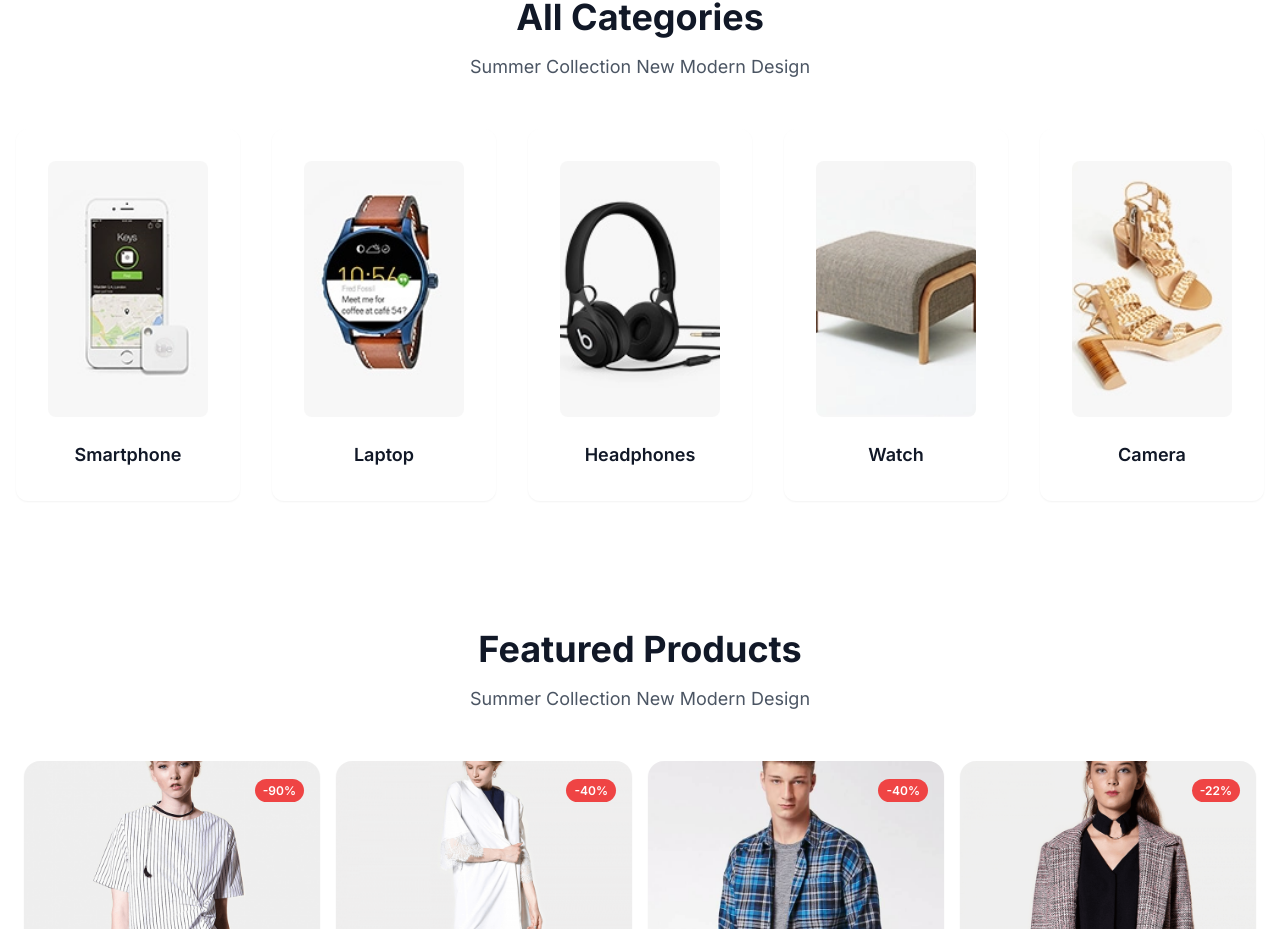
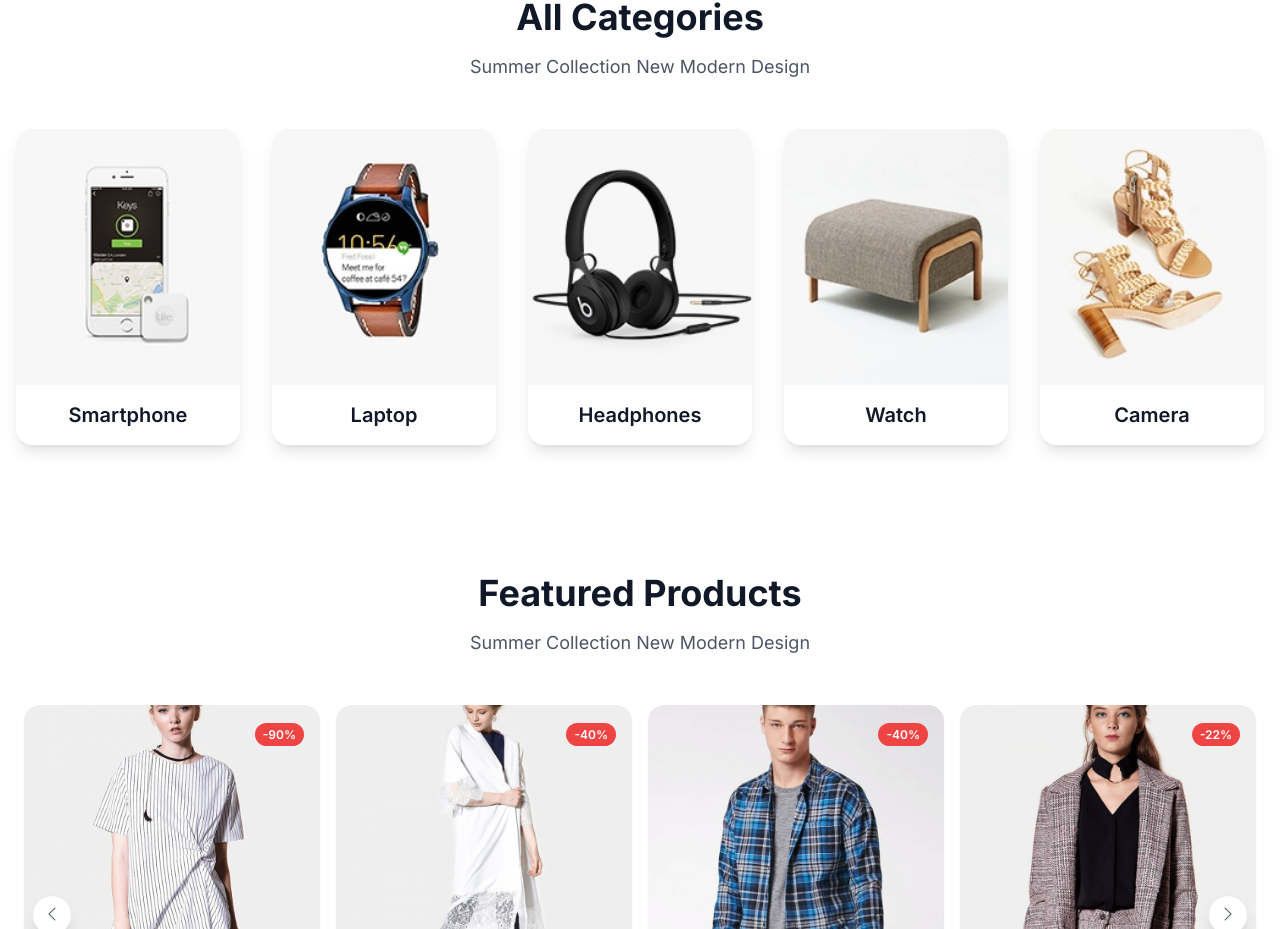
Before and after one commit to seval2016/e-commerce-UI, a React (Vite) app: page / in a window 1280 px wide. Shown: the part 855-1784 px from the top of the page. Built offline with nearby package versions, Linux system fonts and the light colour scheme.

Commit message:
all category design

```diff
--- a/src/components/Categories/CategoryItem.jsx
+++ b/src/components/Categories/CategoryItem.jsx
@@ -1,18 +1,28 @@
 const CategoryItem = ({ category }) => {
   return (
-    <div className="bg-white rounded-xl shadow-sm hover:shadow-lg transition-all duration-300 overflow-hidden group">
-      <a href="#" className="block p-8 text-center">
-        <div className="relative overflow-hidden rounded-lg mb-6">
+    <div className="group cursor-pointer">
+      <div className="bg-white rounded-2xl shadow-lg hover:shadow-2xl transition-all duration-300 transform hover:-translate-y-2 overflow-hidden">
+        {/* Resim Container */}
+        <div className="relative w-full h-48 sm:h-56 md:h-64 overflow-hidden">
           <img
             src={category.image}
             alt={category.name}
-            className="w-full h-48 sm:h-56 md:h-64 object-cover group-hover:scale-110 transition-transform duration-300"
+            className="w-full h-full object-cover group-hover:scale-110 transition-transform duration-500"
           />
         </div>
-        <span className="text-base sm:text-lg font-semibold text-gray-900 group-hover:text-blue-600 transition-colors duration-200">
-          {category.name}
-        </span>
-      </a>
+
+        {/* Kategori Adı - Resmin Altında */}
+        <div className="p-4 text-center">
+          <h3 className="text-lg sm:text-xl font-semibold text-gray-900 group-hover:text-blue-600 transition-colors duration-200">
+            {category.name}
+          </h3>
+        </div>
+
+        {/* Hover Icon */}
+        <div className="absolute top-4 right-4 w-10 h-10 bg-white/90 rounded-full flex items-center justify-center opacity-0 group-hover:opacity-100 transition-all duration-300 transform translate-y-2 group-hover:translate-y-0">
+          <i className="bi bi-arrow-right text-gray-800 text-lg"></i>
+        </div>
+      </div>
     </div>
   );
 };
```
